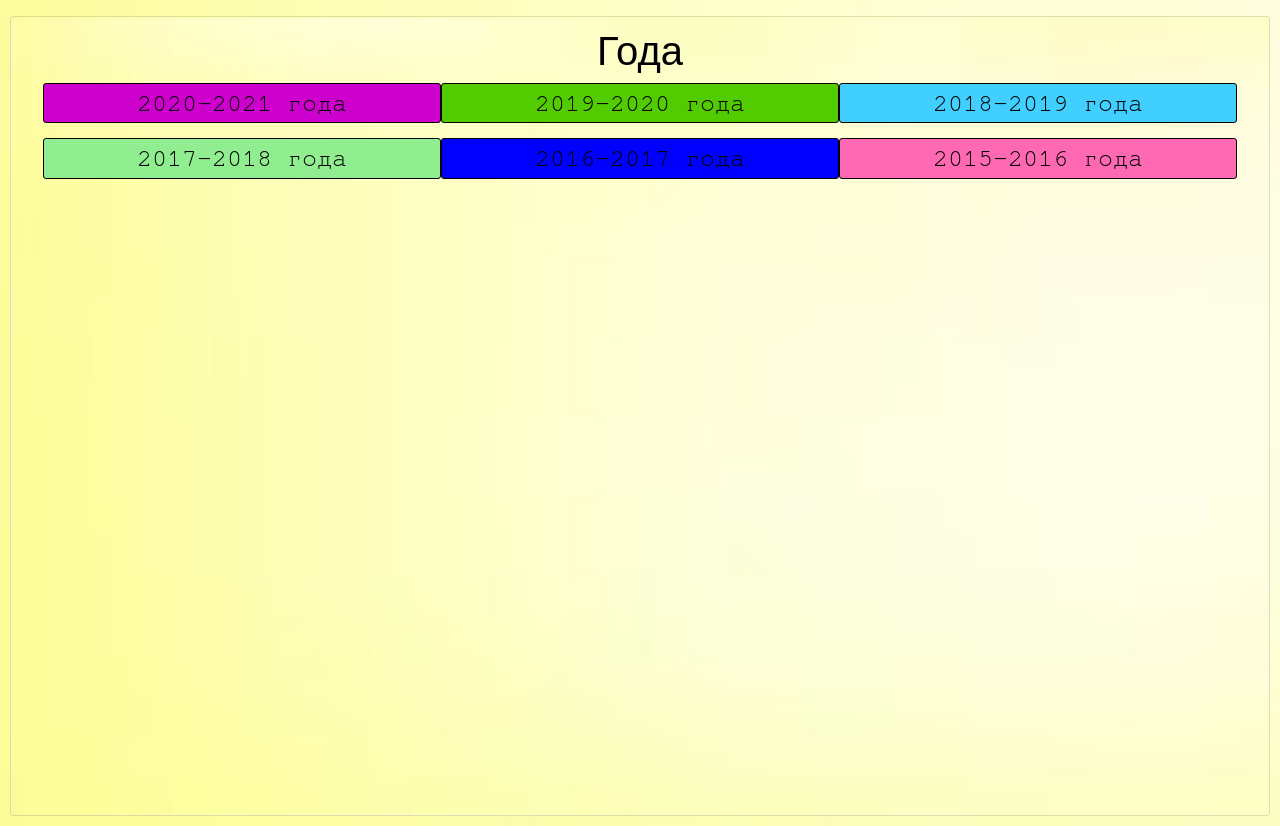
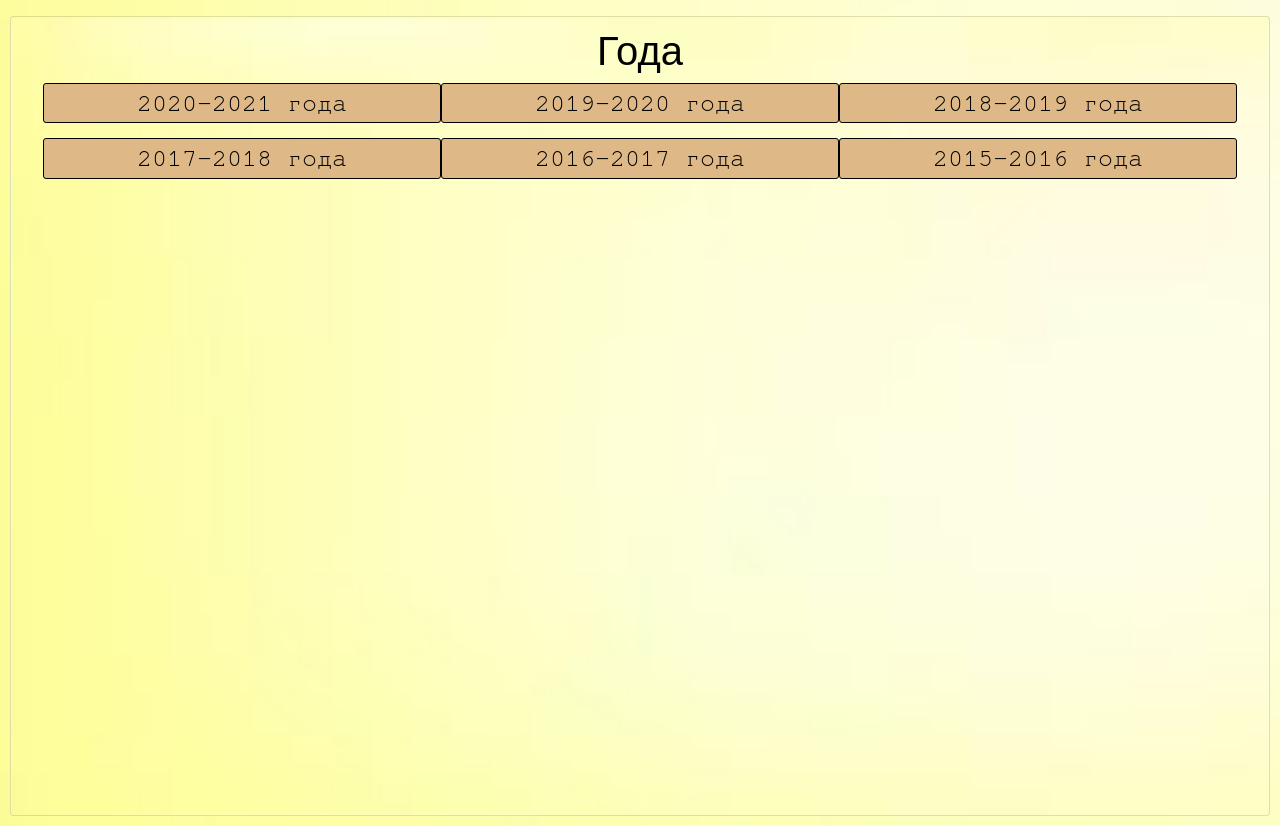
Before and after one commit to suph4rd/DDTProject, a Django app: page /result-participation-view/ in a window 1280 px wide. Shown: the part 246-1072 px from the top of the page. Run offline with Django 3.2, Linux system fonts and the light colour scheme; the visitor is signed in with stand-in values (Sample User, id 1); data comes from the database, SQL or seed files in the repository; data that the repository does not hold is empty; some libraries are stand-ins or nearby versions.

Commit message:
fix: change background color

```diff
--- a/templates/core/general.html
+++ b/templates/core/general.html
@@ -66,32 +66,32 @@
         <div class="card" style="padding: 10px; min-height: 800px; background-image: url({% static 'icons/background.jpg' %}); background-size: cover;">
     {% endif %}
     {% block content %}
-        <h1 style="text-align: center; color: black; font-family: Luminari, fantasy"><em>Дворец творчества детей и молодежи</em></h1>
+        <h1 style="text-align: center; color: black; font-family: Luminari, fantasy">Дворец творчества детей и молодежи</h1>
         <div style="margin-left: 30px; margin-right: 30px">
             <div class="row">
-                <div class="col" style="background-color: #cd00cd; font-family: FreeMono, monospace"><a href="{% url 'udo_view' %}">
+                <div class="col" style="background-color: burlywood; font-family: FreeMono, monospace"><a href="{% url 'udo_view' %}">
                     Учреждения дополнительного образования
                 </a></div>
-                <div class="col" style="background-color: #52cc00; font-family: FreeMono, monospace"><a href="{% url 'staff' %}">
+                <div class="col" style="background-color: burlywood; font-family: FreeMono, monospace"><a href="{% url 'staff' %}">
                     Кадры
                 </a></div>
-                <div class="col" style="background-color: #40cfff; font-family: FreeMono, monospace"><a href="{% url 'metodic_events_view' %}">
+                <div class="col" style="background-color: burlywood; font-family: FreeMono, monospace"><a href="{% url 'metodic_events_view' %}">
                     Методические мероприятия
                 </a></div>
             </div>
             <div class="row">
-                <div class="col" style="background-color: lightgreen; font-family: FreeMono, monospace"><a href="{% url 'union_interes_view' %}">
+                <div class="col" style="background-color: burlywood; font-family: FreeMono, monospace"><a href="{% url 'union_interes_view' %}">
                     Объединения по интересам
                 </a></div>
-                <div class="col" style="background-color: blue; font-family: FreeMono, monospace"><a href="{% url 'create_team_view' %}">
+                <div class="col" style="background-color: burlywood; font-family: FreeMono, monospace"><a href="{% url 'create_team_view' %}">
                     Творческие коллективы
                 </a></div>
-                <div class="col" style="background-color: #6be619; font-family: FreeMono, monospace"><a href="{% url 'result_participation_view' %}">
+                <div class="col" style="background-color: burlywood; font-family: FreeMono, monospace"><a href="{% url 'result_participation_view' %}">
                     Результативность участия
                 </a ></div>
             </div>
             <div class="row">
-                <div class="col" style="background-color: hotpink; font-family: FreeMono, monospace"><a href="{% url 'support_platform' %}">
+                <div class="col" style="background-color: burlywood; font-family: FreeMono, monospace"><a href="{% url 'support_platform' %}">
                     Опорные методические площадки
                 </a></div>
             </div>
--- a/templates/core/result_participation.html
+++ b/templates/core/result_participation.html
@@ -4,34 +4,34 @@
     <h1 style="text-align: center; color: black; font-family: Luminari, fantasy">Года</h1>
     <div style="margin-left: 3%; margin-right: 3%">
         <div class="row">
-            <div class="col" style="background-color: #cd00cd;">
+            <div class="col" style="background-color: burlywood;">
                 <a style="font-family: FreeMono, monospace" href="http://gomelpalace.by/nashi-dostizheniya/2020-2021-dostizheniya/">
                     2020-2021 года
                 </a> <br/>
             </div>
-            <div class="col" style="background-color: #52cc00; ">
+            <div class="col" style="background-color: burlywood; ">
                 <a style="font-family: FreeMono, monospace" href="http://gomelpalace.by/nashi-dostizheniya/2019-2020-dostizheniya/">
                     2019-2020 года
                 </a> <br/>
             </div>
-            <div class="col" style="background-color: #40cfff; ">
+            <div class="col" style="background-color: burlywood; ">
                 <a style="font-family: FreeMono, monospace" href="http://gomelpalace.by/nashi-dostizheniya/2018-2019-dostizheniya/">
                     2018-2019 года
                 </a> <br/>
             </div>
         </div>
         <div class="row">
-            <div class="col" style="background-color: lightgreen; ">
+            <div class="col" style="background-color: burlywood; ">
                 <a style="font-family: FreeMono, monospace" href="http://gomelpalace.by/nashi-dostizheniya/2017-2018-dostizheniya/">
                     2017-2018 года
                 </a> <br/>
             </div>
-            <div class="col" style="background-color: blue; ">
+            <div class="col" style="background-color: burlywood; ">
                 <a style="font-family: FreeMono, monospace" href="http://gomelpalace.by/nashi-dostizheniya/2016-2017-dostizheniya/">
                     2016-2017 года
                 </a> <br/>
             </div>
-            <div class="col" style="background-color: hotpink;">
+            <div class="col" style="background-color: burlywood;">
                 <a style="font-family: FreeMono, monospace" href="http://gomelpalace.by/nashi-dostizheniya/2015-2016-dostizheniya/">
                     2015-2016 года
                 </a> <br/>
```
